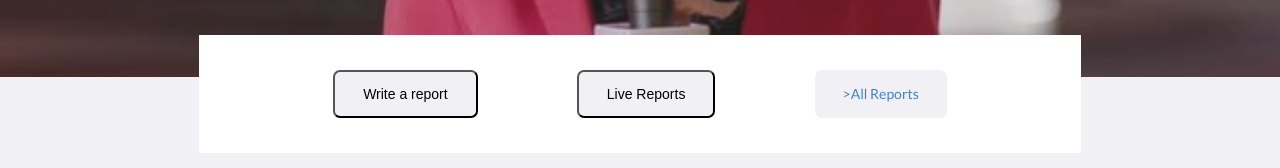
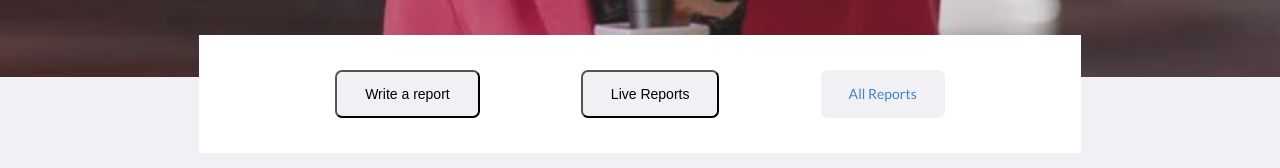
Before and after one commit to akinsikuoluwafemi/i-witness, a React (Create React App) app: page /home in a window 1280 px wide. Shown: the part 386-554 px from the top of the page. Built offline with nearby package versions, Linux system fonts and the light colour scheme; a web font is replaced by a local one.

Commit message:
fix googleAuth

```diff
--- a/src/components/GoogleAuth.js
+++ b/src/components/GoogleAuth.js
@@ -2,6 +2,7 @@ import React from 'react';
 import { connect } from 'react-redux';
 import { signIn, signOut } from '../actions';
 import history from '../history';
+
 class GoogleAuth extends React.Component{
 
     componentDidMount(){
@@ -22,6 +23,9 @@ class GoogleAuth extends React.Component{
         if(isSignedIn){
             this.props.signIn(this.auth.currentUser.get().getId());
             console.log(this.props)
+            // history.push('/home');
+
+
 
         }else {
             this.props.signOut();
--- a/src/pages/home.js
+++ b/src/pages/home.js
@@ -165,7 +165,7 @@ class home extends Component {
                     <div className={classes.btncontent}>
                         <Link to="/reports/new"><button className={classes.btn} onClick={this.handleClick}>Write a report</button></Link>
                         <button className={classes.btn} onClick={this.handleCapture}>Live Reports</button>
-                        <Link to="/reports/list" className={classes.btn} >>All Reports</Link>
+                        <Link to="/reports/list" className={classes.btn} >All Reports</Link>
 
                     </div>
 
--- a/src/pages/landingpage.js
+++ b/src/pages/landingpage.js
@@ -2,9 +2,11 @@ import React from 'react';
 import classes from './landing.module.css';
 import heroimage from '../images/background_for_e-report.jpg'
 import Link from 'react-router-dom/Link';
+
  function landingpage() {
     return (
         <div>
+
             <div className={classes.wrapper}>
                 <img className={classes.hero} src={heroimage} />
                 <div className={classes.textsection}>
```
